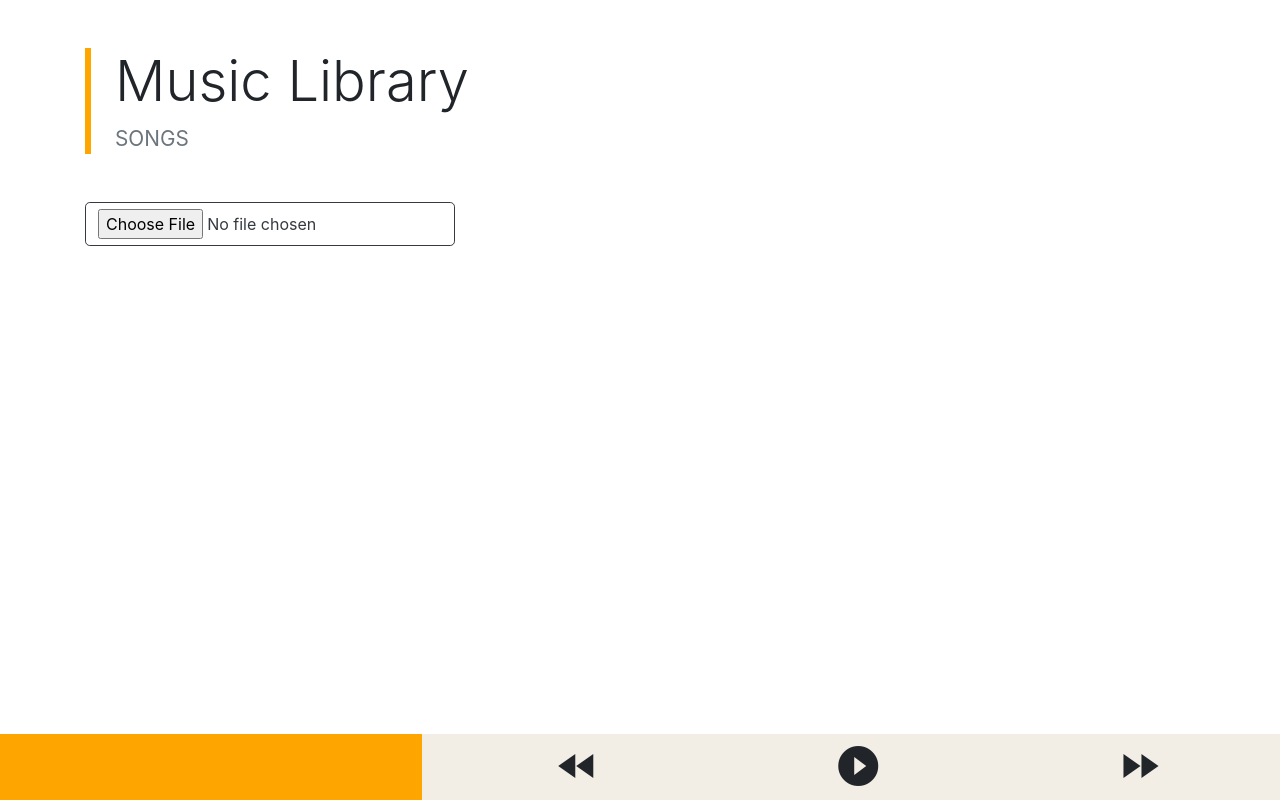
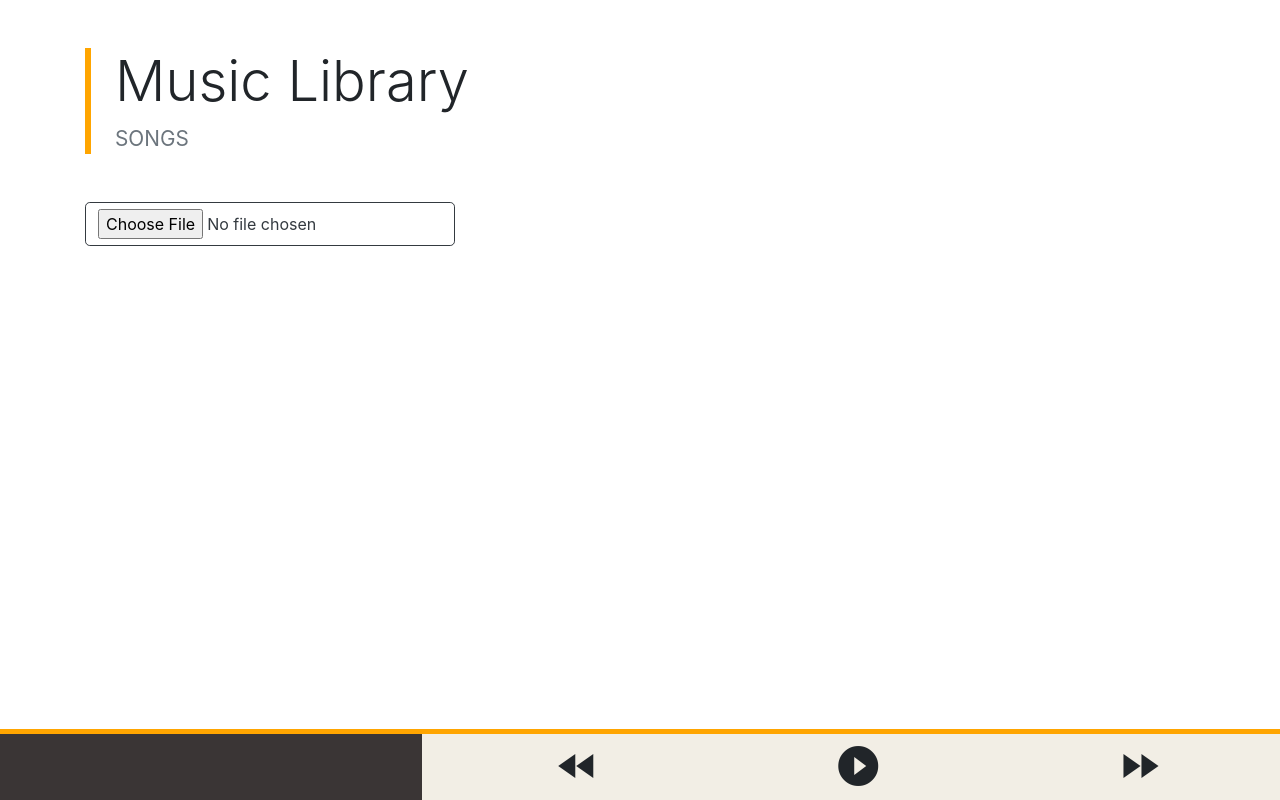
Before and after one commit to rishabh091/Orange-Music-Player, an Angular app: page / in a window 1280 px wide. Built offline with nearby package versions, Linux system fonts and the light colour scheme.

Commit message:
loading bar added without pause

```diff
--- a/src/app/main-page/main-page.component.css
+++ b/src/app/main-page/main-page.component.css
@@ -34,5 +34,11 @@
 .custom-overflow{
     overflow: hidden;
     text-overflow: clip;
+    background: #3a3535;
+}
+.loading-height{
+    height: 5px;
+}
+.loading-color{
     background: orange;
 }
--- a/src/app/main-page/main-page.component.html
+++ b/src/app/main-page/main-page.component.html
@@ -42,8 +42,13 @@
 
 <!--music bar-->
 <div class="container-fluid showbar-pos">
+  <!--loading  bar-->
+  <div class="container-fluid loading-height">
+    <div class="container-fluid loading-height loading-color" id="loading"></div>
+  </div>
+  <!--naming and controls-->
   <div class="row">
-    <div class="col-sm-4 custom-overflow font-weight-bolder pl-5 pt-2">
+    <div class="col-sm-4 custom-overflow font-weight-bolder pl-5 pt-2 text-light">
       {{ currentSongName }}
     </div>
 
--- a/src/app/main-page/main-page.component.ts
+++ b/src/app/main-page/main-page.component.ts
@@ -18,6 +18,7 @@ export class MainPageComponent implements OnInit {
   //current index for further use such as rewinding and forwarding
   index = 0;
   currentSongName;
+  currentSongDuration;
 
   audio;
 
@@ -29,8 +30,6 @@ export class MainPageComponent implements OnInit {
 
   filesPicked(files) {
     for (let i = 0; i < files.length; i++) {
-      let path = files[i].webkitRelativePath;
-
       //check extention if it is mp3 or not
       if (files[i].type == "audio/mp3") {
         //create url used for audio from relative path
@@ -53,7 +52,7 @@ export class MainPageComponent implements OnInit {
   //for playing the music
   play(index) {
     //will save previous song's id in localstorage and will remove playing icon
-    if (localStorage.getItem('index') != null) {
+    if (localStorage.getItem("index") != null) {
       document.getElementById(localStorage.getItem("index")).style.display =
         "none";
     }
@@ -66,10 +65,52 @@ export class MainPageComponent implements OnInit {
     this.audio.src = this.musicList[index];
     this.audio.play();
 
+    //adding a event listener because audio and video playback are asynchronous tasks and will run
+    //asynchronously therefore they can't be displayed using alert or console,
+    //used loadmetadata so that when song is loaded in memory it will get triggered and fetch me duration
+    this.audio.addEventListener("loadedmetadata", () => {
+      let duration = this.audio.duration;
+      this.currentSongDuration = (duration / 60).toFixed(2);
+
+      //setting loading bar
+      this.loadingBar(duration);
+    });
+
     //setting icons and displaying name and audio bar
-    this.currentSongName=this.musicFiles[index].name;
+    this.currentSongName = this.musicFiles[index].name;
     this.isPlaying = true;
     this.showBar = true;
+  }
+
+  //to control loading bar
+  loadingBar(duration) {
+    var loadingBar = document.getElementById("loading");
+    var width = 0;
+    var formula = 100 / duration;
+
+    //clear all interval first
+    //setTimeout(;) will gives the highest interval id and then clear all
+    //intervals to that highest timeout
+    var highestTimeoutId = setTimeout(";");
+    for (var i = 0; i < highestTimeoutId; i++) {
+      clearTimeout(i);
+    }
+
+    //work untill music is played
+    var interval = this.intervalForLoading(width, formula, loadingBar);
+  }
+  intervalForLoading(width, formula, loadingBar) {
+    var interval = setInterval(() => {
+      if (width >= 100) {
+        clearInterval(interval);
+      }
+
+      width += formula;
+      //setting width
+      loadingBar.style.width = width + "%";
+    }, 1000);
+
+    return interval;
   }
 
   //function for pausing songs
@@ -86,20 +127,18 @@ export class MainPageComponent implements OnInit {
   playPrevious() {
     if (this.index > 0) {
       this.play(--this.index);
-    }
-    else{
-      this.index=this.musicList.length-1;
+    } else {
+      this.index = this.musicList.length - 1;
       this.play(this.index);
     }
   }
   //for playing next song
-  playNext(){
+  playNext() {
     this.index++;
-    if(this.index < this.musicList.length){
+    if (this.index < this.musicList.length) {
       this.play(this.index);
-    }
-    else{
-      this.index=0;
+    } else {
+      this.index = 0;
       this.play(this.index);
     }
   }
```
